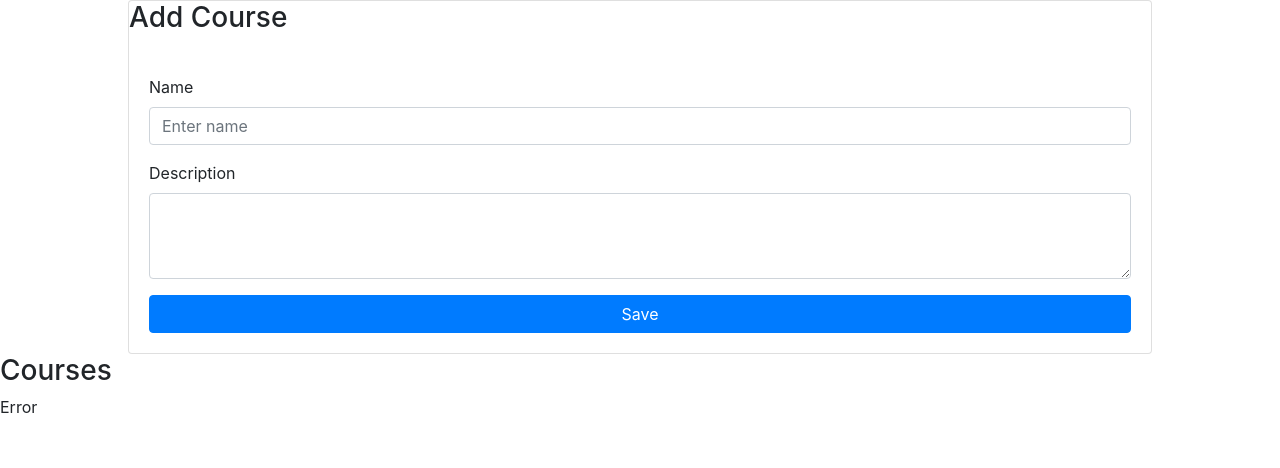
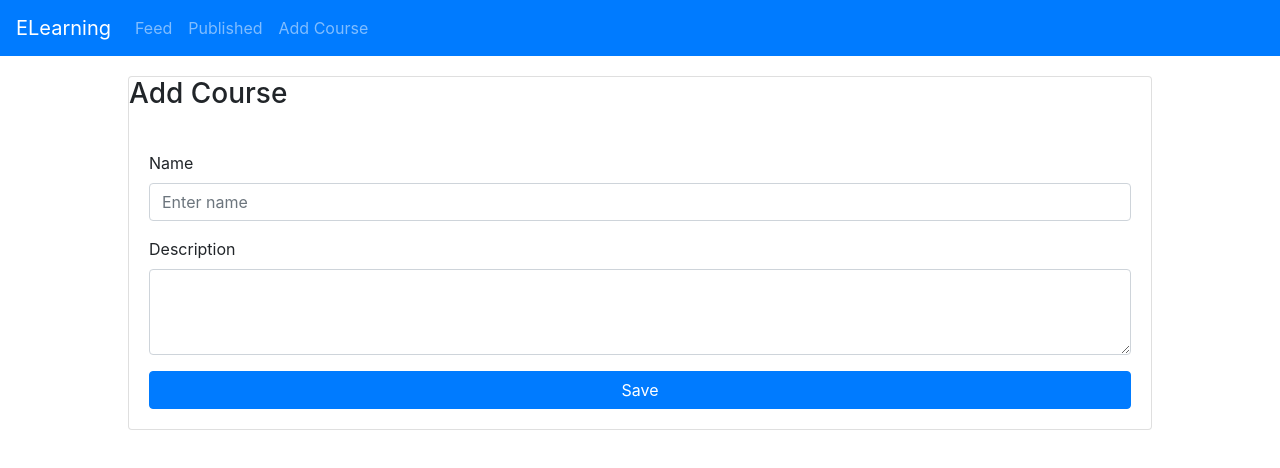
Before and after one commit to HaiderMalik12/subscription-prisma, a React (Create React App) app in the folder client/: page /courses/add in a window 1280 px wide. Shown: the top 468 px of the page. Built offline with nearby package versions, Linux system fonts and the light colour scheme.

Commit message:
implemented routing

```diff
--- a/client/package.json
+++ b/client/package.json
@@ -9,6 +9,8 @@
     "react": "^16.4.2",
     "react-apollo": "^2.1.11",
     "react-dom": "^16.4.2",
+    "react-router": "^4.3.1",
+    "react-router-dom": "^4.3.1",
     "react-scripts": "1.1.5"
   },
   "scripts": {
--- a/client/src/App.js
+++ b/client/src/App.js
@@ -1,14 +1,21 @@
 import React, { Component } from 'react';
 import './App.css';
-import Courses from './Courses';
-import AddCourse from './AddCourse';
+import Courses from './components/Courses';
+import AddCourse from './components/AddCourse';
+import Header from './components/Header';
+import { Switch, Route } from 'react-router-dom';
 
 class App extends Component {
   render() {
     return (
       <div>
-        <AddCourse />
-        <Courses />
+        <Header />
+        <Switch>
+          <Route exact path="/" component={Courses} />
+          <Route exact path="/courses/feed" component={Courses} />
+          {/* <Route exact path="/courses/published" component={Courses} /> */}
+          <Route exact path="/courses/add" component={AddCourse} />
+        </Switch>
       </div>
     );
   }
--- a/client/src/AddCourse.css
+++ b/client/src/components/AddCourse.css
@@ -1,4 +1,5 @@
 .center_div {
+  margin-top: 10px;
   margin: 0 auto;
   width: 80%; /* value of your choice which suits your alignment */
 }
--- a/client/src/AddCourse.js
+++ b/client/src/components/AddCourse.js
@@ -34,7 +34,7 @@ class AddCourse extends Component {
   };
   render() {
     const renderCreateCourse = (createCourse, { data, error, loading }) => (
-      <div className="conatiner center_div">
+      <div className="conatiner center_div" style={{ marginTop: '20px' }}>
         <div className="card">
           <div className="card-title">
             <h3>Add Course</h3>
--- /dev/null
+++ b/client/src/components/Header.js
@@ -0,0 +1,46 @@
+import React, { Component } from 'react';
+import { Link } from 'react-router-dom';
+import { withRouter } from 'react-router';
+
+class Header extends Component {
+  render() {
+    return (
+      <nav className="navbar navbar-expand-lg navbar-dark bg-primary">
+        <Link className="navbar-brand" to="/">
+          ELearning
+        </Link>
+        <button
+          className="navbar-toggler"
+          type="button"
+          data-toggle="collapse"
+          data-target="#navbarNav"
+          aria-controls="navbarNav"
+          aria-expanded="false"
+          aria-label="Toggle navigation"
+        >
+          <span className="navbar-toggler-icon" />
+        </button>
+        <div className="collapse navbar-collapse" id="navbarNav">
+          <ul className="navbar-nav">
+            <li className="nav-item">
+              <Link className="nav-link" to="courses/feed">
+                Feed
+              </Link>
+            </li>
+            <li className="nav-item">
+              <Link className="nav-link" to="/published">
+                Published
+              </Link>
+            </li>
+            <li className="nav-item">
+              <Link className="nav-link" to="courses/add">
+                Add Course
+              </Link>
+            </li>
+          </ul>
+        </div>
+      </nav>
+    );
+  }
+}
+export default withRouter(Header);
--- a/client/src/index.js
+++ b/client/src/index.js
@@ -2,6 +2,7 @@ import ApolloClient from 'apollo-boost';
 import React from 'react';
 import { ApolloProvider } from 'react-apollo';
 import ReactDOM from 'react-dom';
+import { BrowserRouter } from 'react-router-dom';
 import App from './App';
 import './index.css';
 import '../node_modules/bootstrap/dist/css/bootstrap.min.css';
@@ -10,9 +11,11 @@ const client = new ApolloClient({
   uri: 'http://localhost:4000'
 });
 ReactDOM.render(
-  <ApolloProvider client={client}>
-    <App />
-  </ApolloProvider>,
+  <BrowserRouter>
+    <ApolloProvider client={client}>
+      <App />
+    </ApolloProvider>
+  </BrowserRouter>,
   document.getElementById('root')
 );
 registerServiceWorker();
```
Also changed, not shown: client/src/components/Courses.js (renamed from client/src/Courses.js), 1 other file (tests, documents, lock files or other folders).
